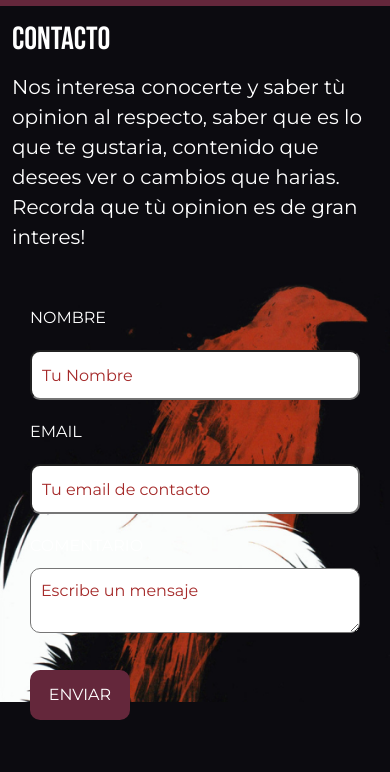
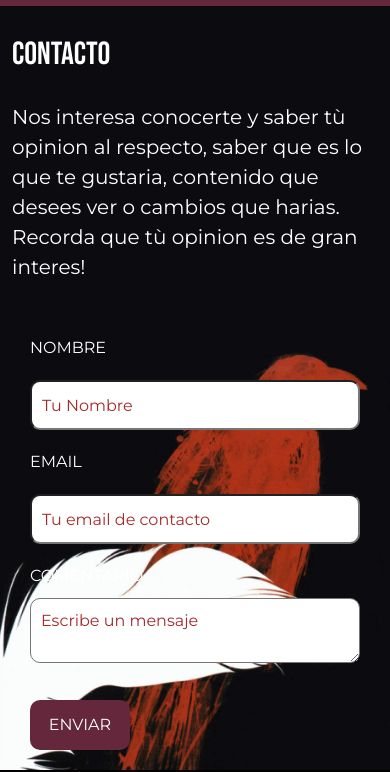
Before and after one commit to SamuelVillalba7/PFVillalba, a plain HTML site: page paginas/contactos.html in a window 390 px wide. Shown: the part 94-866 px from the top of the page. Drawn offline with nearby package versions, Linux system fonts and the light colour scheme.

Commit message:
mejore el fondo del formulario en la pagina de contacto(mediaquery)

```diff
--- a/css/style.css
+++ b/css/style.css
@@ -947,7 +947,7 @@ iframe{
 .main-contacto{
 
     background-color:#0C0B10 ;
-    height: 100vh;
+    height: auto;
     padding-left: 0;
     padding-right: 0;
 
@@ -1010,6 +1010,10 @@ textarea::placeholder{
     background-image: url(../img/fondocontacto.png);
     background-repeat: no-repeat;
     background-size: contain;
+    background-position: bottom;
+    display: flex;
+    align-items: end;
+
 }
 
 .foto{
@@ -1024,7 +1028,9 @@ textarea::placeholder{
 .cont-contacto h2{
     color: #FFF;
     padding-left: 12px;
-    padding-bottom: 5px;
+     padding-bottom: 20px;
+    margin-top: 75px;
+    padding-top: 55px;
 
 }
 .cont-contacto p{
```
Also changed, not shown: index.html (line endings or trailing spaces).
